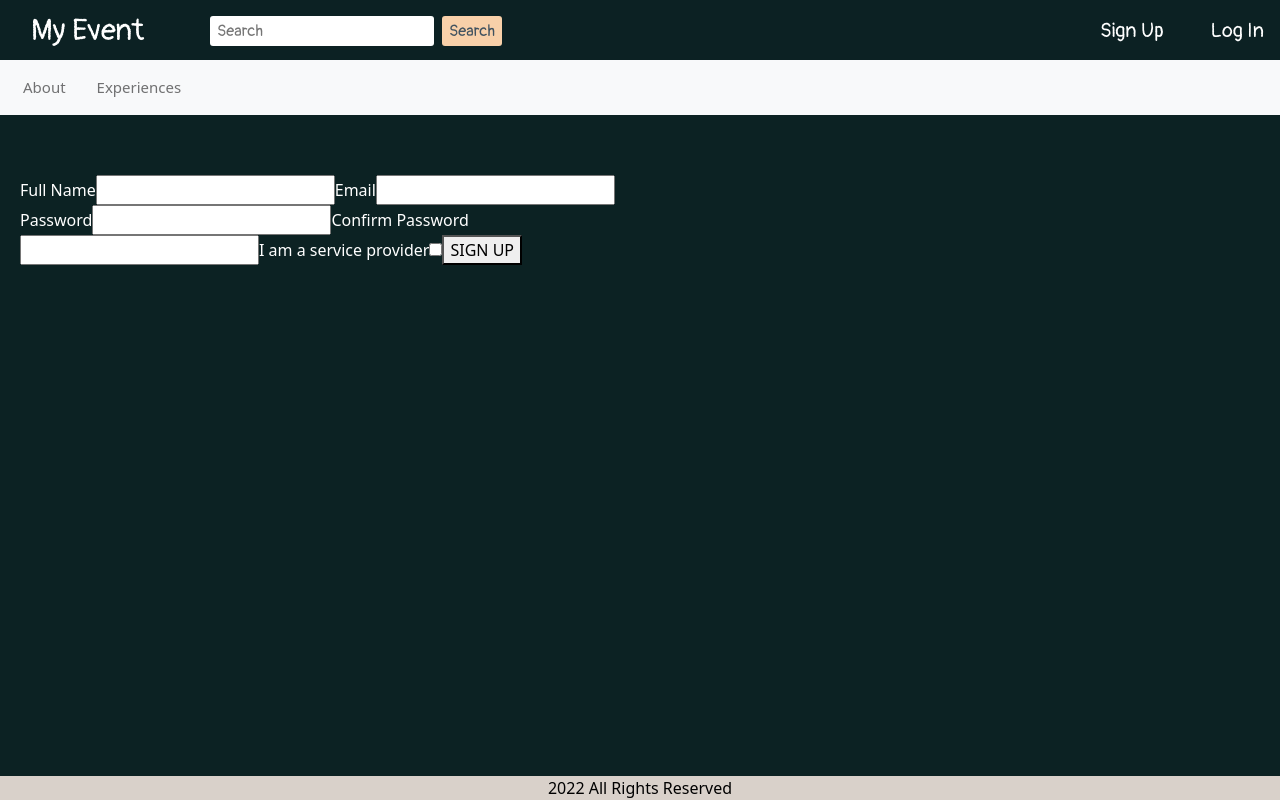
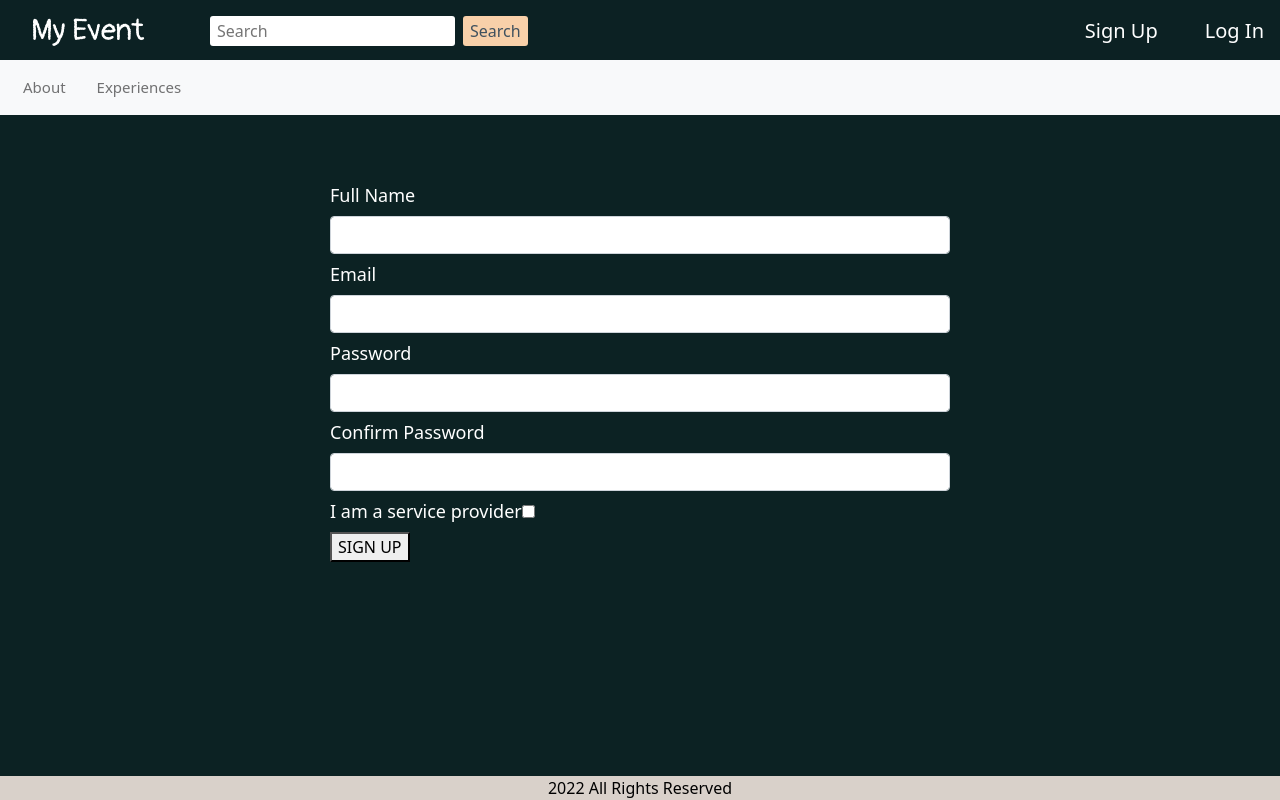
Before and after one commit to tatsiana1511/my-event-app, a React (Create React App) app: page /signup in a window 1280 px wide. Shown: the top 800 px of the page. Built offline with nearby package versions, Linux system fonts and the light colour scheme.

Commit message:
add readme, start photo upload

```diff
--- a/controllers/experiences.js
+++ b/controllers/experiences.js
@@ -6,6 +6,7 @@ module.exports = {
     getAllExperiences,
     deleteService,
     editService,
+    addPhoto,
 };
 
 async function create(req, res) {
@@ -63,3 +64,7 @@ async function editService(req, res) {
         res.status(400).json(err);
     }
 }
+
+async function addPhoto(req, res) {
+
+}
--- a/models/experience.js
+++ b/models/experience.js
@@ -2,8 +2,10 @@ const mongoose = require('mongoose');
 const Schema = mongoose.Schema;
 
 const experienceSchema = new Schema({
+    postphoto: {type: String, required: true},
     serviceName: {type: String, required: true},
     serviceType: {type: String, required: true},
+    serviceLocation: {type: String, required: true},
     description: {type: String, required: true},
     pricePerHour: {type: Number, required: true},
     user: { type: Schema.Types.ObjectId, ref: 'User' },
--- a/package.json
+++ b/package.json
@@ -6,13 +6,17 @@
     "@testing-library/jest-dom": "^5.16.2",
     "@testing-library/react": "^12.1.4",
     "@testing-library/user-event": "^13.5.0",
+    "aws-sdk": "^2.1105.0",
     "bcrypt": "^5.0.1",
     "bootstrap": "^5.1.3",
     "dotenv": "^16.0.0",
     "express": "^4.17.3",
+    "express-fileupload": "^1.3.1",
+    "file-type": "^17.1.1",
     "jsonwebtoken": "^8.5.1",
     "mongoose": "^6.2.8",
     "morgan": "^1.10.0",
+    "multiparty": "^4.2.3",
     "react": "^17.0.2",
     "react-dom": "^17.0.2",
     "react-router-dom": "^6.2.2",
--- a/routes/api/experiences.js
+++ b/routes/api/experiences.js
@@ -6,5 +6,6 @@ router.post('/', experiencesCtrl.create);
 router.get('/my-service', experiencesCtrl.getMyService);
 router.delete('/:id', experiencesCtrl.deleteService);
 router.post('/:id', experiencesCtrl.editService);
+router.put('/:id/photo', experiencesCtrl.addPhoto);
 
 module.exports = router;
--- a/src/components/navigation/MainNavbar.css
+++ b/src/components/navigation/MainNavbar.css
@@ -5,6 +5,9 @@
 
 .nav {
     justify-content: space-between;
+}
+
+a.nav-link.app-name {
     font-family: 'Pangolin', cursive;
 }
 
@@ -45,3 +48,7 @@ a.nav-link.sub-nav {
 a.current-tab {
     border-bottom: #a76a61 solid 2px;
 }
+
+.about p {
+    font-size: 40px;
+}
--- a/src/components/navigation/MainNavbar.jsx
+++ b/src/components/navigation/MainNavbar.jsx
@@ -18,7 +18,7 @@ function MainNavbar(props) {
           </li>
           <Search />
         </div>
-        <div class="nav-block signup-login">
+        <div className="nav-block signup-login">
           <li className="nav-item">
             <Link to="/signup" className="nav-link">Sign Up</Link>
           </li>
--- a/src/pages/SignUpPage.jsx
+++ b/src/pages/SignUpPage.jsx
@@ -61,19 +61,29 @@ function SignUpPage(props) {
     }
 
     return (
-        <div>
-            <div className='form-container' onSubmit={handleSubmit}>
-                <form autoComplete='off'>
-                    <label>Full Name</label>
-                    <input type="text" name="full-name" value={name} onChange={handleNameChange} required />
-                    <label>Email</label>
-                    <input type="text" name="email" value={email} onChange={handleEmailChange} required />
-                    <label>Password</label>
-                    <input type="password" name="password" value={password} onChange={handlePasswordChange} required />
-                    <label>Confirm Password</label>
-                    <input type="password" name="password" value={confirmedPassword} onChange={handleConfirmedPasswordChange} required />
-                    <label>I am a service provider</label>
-                    <input type="checkbox" value={isServiceProvider} onChange={handleIsServiceProviderChange} />
+        <div className='form-container'>
+            <div className='custom-form' onSubmit={handleSubmit}>
+                <form className='create-form' autoComplete='off'>
+                    <div className="form-group">
+                        <label className='col-form-label'>Full Name</label>
+                        <input className='form-control' type="text" name="full-name" value={name} onChange={handleNameChange} required />
+                    </div>
+                    <div className="form-group">
+                        <label className='col-form-label'>Email</label>
+                        <input className='form-control' type="text" name="email" value={email} onChange={handleEmailChange} required />
+                    </div>
+                    <div className="form-group">
+                        <label className='col-form-label'>Password</label>
+                        <input className='form-control' type="password" name="password" value={password} onChange={handlePasswordChange} required />
+                    </div>
+                    <div className="form-group">
+                        <label className='col-form-label'>Confirm Password</label>
+                        <input className='form-control' type="password" name="password" value={confirmedPassword} onChange={handleConfirmedPasswordChange} required />
+                    </div>
+                    <div className="form-group">
+                        <label className='col-form-label'>I am a service provider</label>
+                        <input type="checkbox" value={isServiceProvider} onChange={handleIsServiceProviderChange} />
+                    </div>
                     <button type="submit">SIGN UP</button>
                 </form>
             </div>
```
Also changed, not shown: server.js (+24 -0 lines), 2 other files (tests, documents, lock files or other folders).
